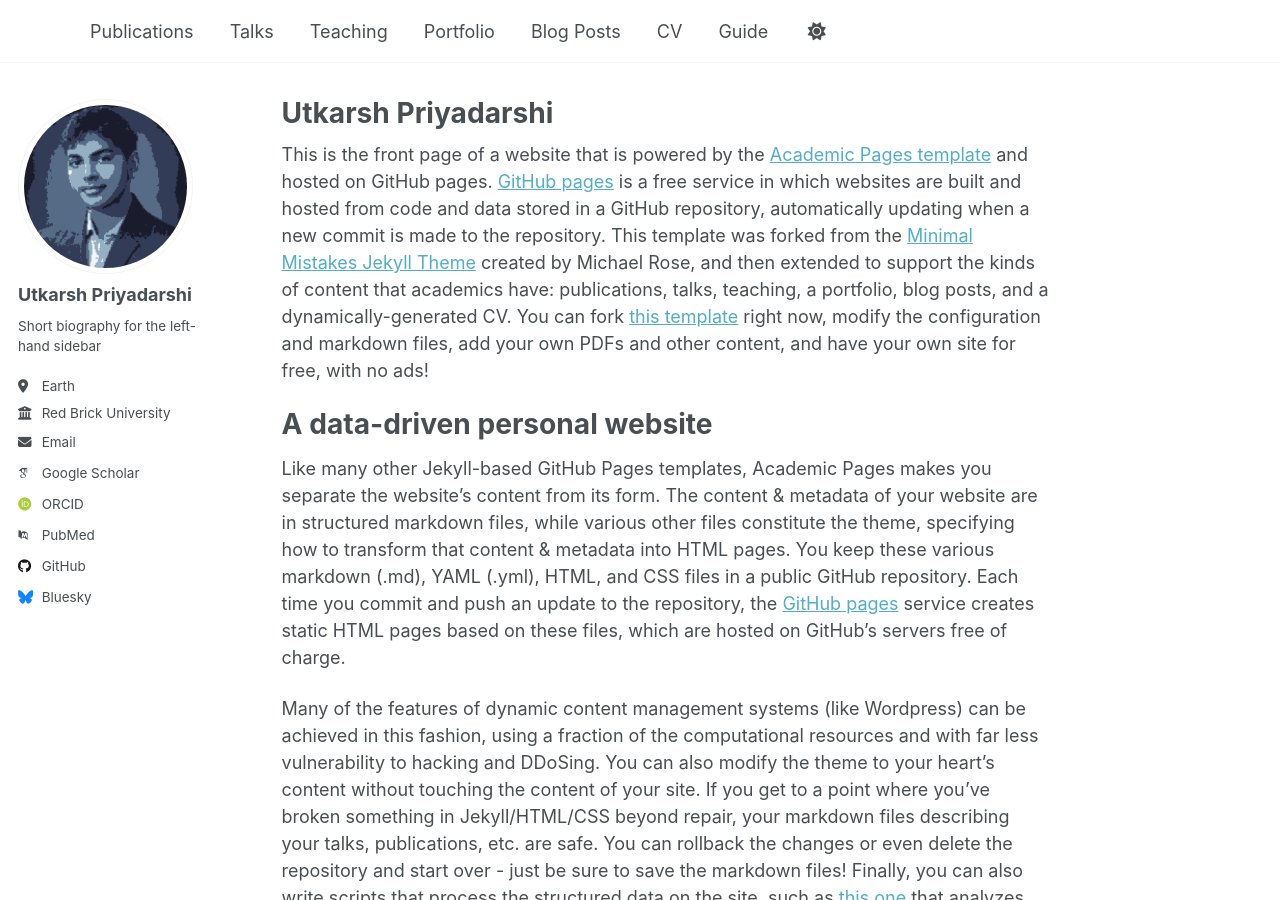
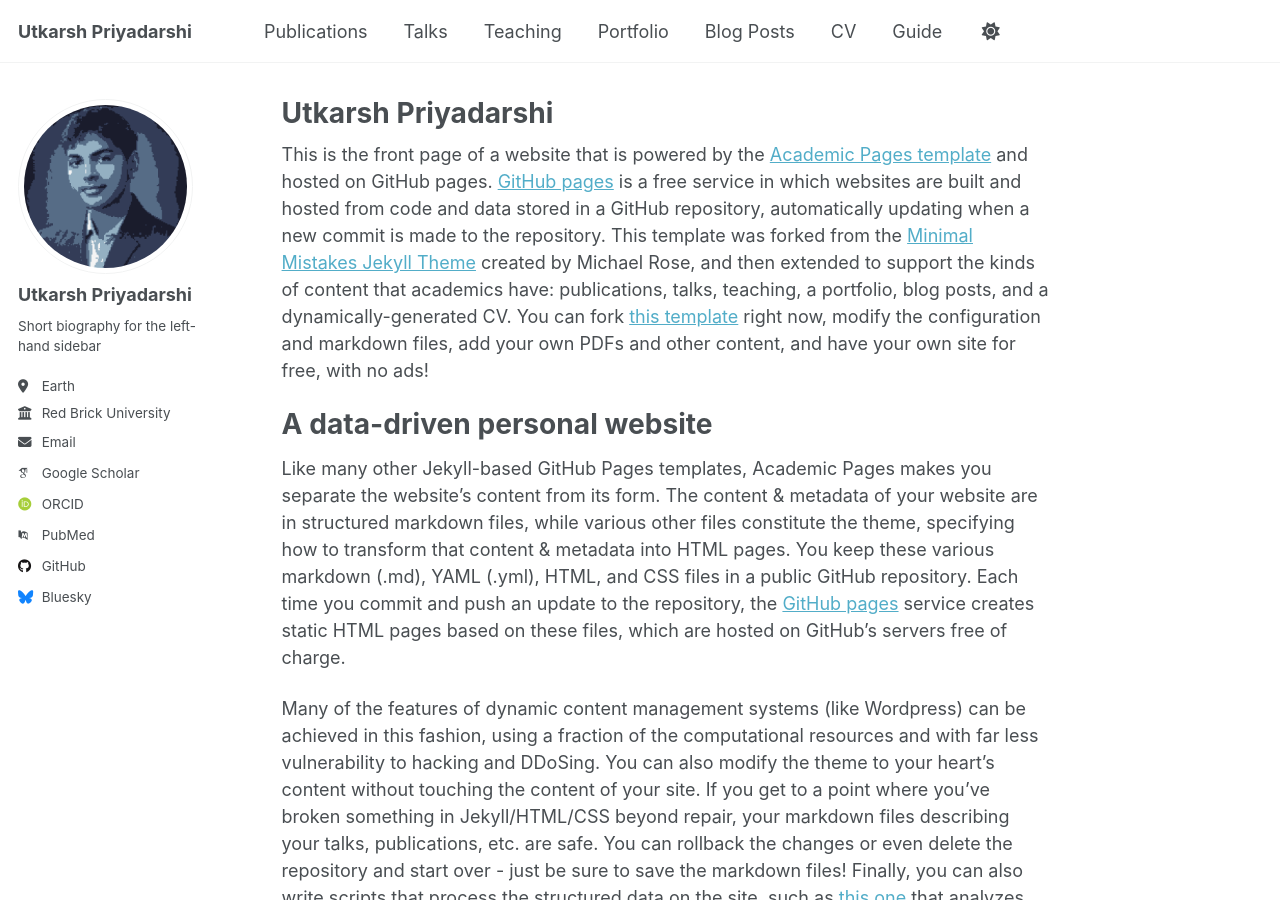
Before and after one commit to priyadarshiutkarsh/priyadarshiutkarsh.github.io, a Jekyll site: the page built from _pages/about.md, in a window 1280 px wide and 900 px high. Built offline with Jekyll 4.4.1, drawn with Linux system fonts in a browser that asks for light colours; some web fonts are replaced.

Commit message:
temp_change

```diff
--- a/_config.yml
+++ b/_config.yml
@@ -9,7 +9,7 @@
 # Basic Site Settings
 locale                   : "en-US"
 site_theme               : "default"
-title                    : ""
+title                    : "Utkarsh Priyadarshi"
 title_separator          : ""
 name                     : &name "Utkarsh Priyadarshi"
 description              : &description "personal description"
```
